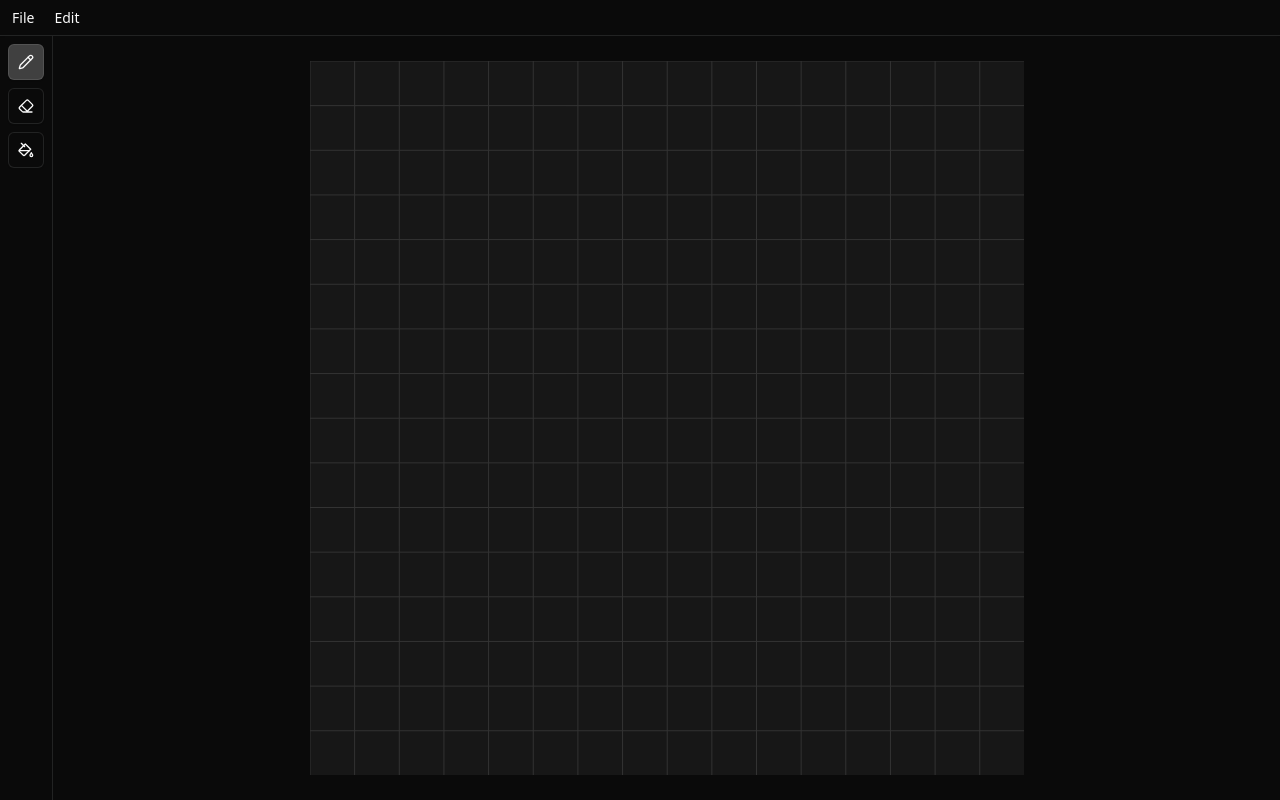
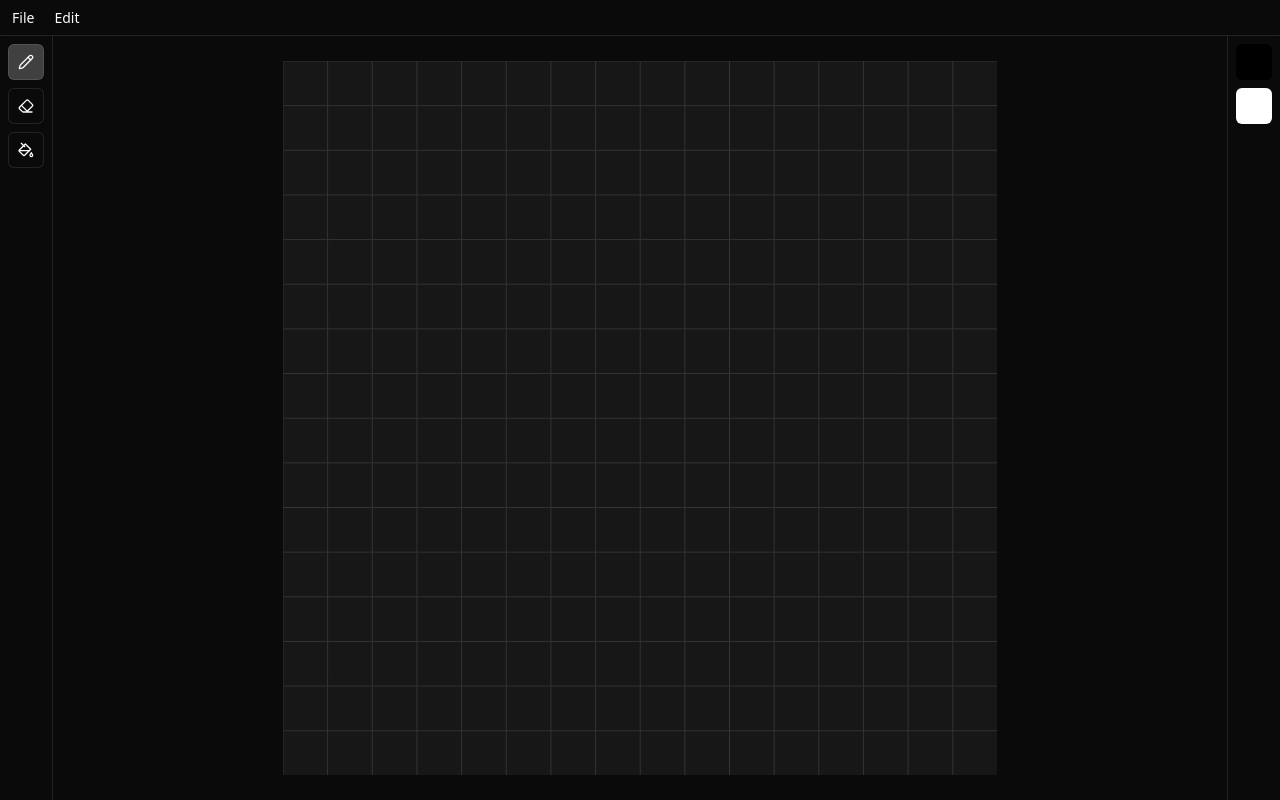
Before and after one commit to dannybarrett/spritely, a React (Vite) app: page / in a window 1280 px wide. Both pictures are taken after a click on the button "Create Sprite". Built offline with nearby package versions, Linux system fonts and the light colour scheme.

Commit message:
Added colors and fixed context menu

```diff
--- /dev/null
+++ b/src/components/editor/Colors.tsx
@@ -0,0 +1,46 @@
+import { BrushState, useBrushStore } from "@/stores/brushStore";
+import { SpriteState, useSpriteStore } from "@/stores/spriteStore";
+import NoSpriteError from "../NoSpriteError";
+import { Button } from "../ui/button";
+
+export default function Colors() {
+  const sprite = useSpriteStore((state: SpriteState) => state.sprite);
+  const color = useBrushStore((state: BrushState) => state.color);
+  const altColor = useBrushStore((state: BrushState) => state.altColor);
+  const setColor = useBrushStore((state: BrushState) => state.setColor);
+  const setAltColor = useBrushStore((state: BrushState) => state.setAltColor);
+
+  if (!sprite) return <NoSpriteError />;
+
+  const colors = sprite.colors;
+
+  return (
+    <section className="flex flex-col gap-2 p-2 border-l">
+      {colors.map((col, index) => (
+        <Button
+          key={index}
+          variant="outline"
+          size="icon"
+          onMouseDown={(event) => {
+            if (event.buttons === 1) {
+              setColor(col);
+            } else if (event.buttons === 2) {
+              setAltColor(col);
+            }
+          }}
+          style={{
+            backgroundColor: `rgba(${col[0]}, ${col[1]}, ${col[2]}, ${col[3]})`,
+          }}
+          className="relative border-none"
+        >
+          {col === color && (
+            <div className="absolute top-0 left-0 bg-neutral-500 border-neutral-600 border-l-0 border-t-0 text-black rounded-tl-md w-3 h-3"></div>
+          )}
+          {col === altColor && (
+            <div className="absolute top-0 right-0 bg-neutral-500 border-neutral-600 border-r-0 border-t-0 text-black rounded-tr-md w-3 h-3"></div>
+          )}
+        </Button>
+      ))}
+    </section>
+  );
+}
--- a/src/components/editor/Editor.tsx
+++ b/src/components/editor/Editor.tsx
@@ -11,6 +11,7 @@ import {
 } from "@/lib/utils";
 import Brushes from "./Brushes";
 import { Brush, BrushState, useBrushStore } from "@/stores/brushStore";
+import Colors from "./Colors";
 
 export default function Editor() {
   const [scale, setScale] = useState(1);
@@ -25,6 +26,8 @@ export default function Editor() {
     (state: SpriteState) => state.currentLayer,
   );
   const brush = useBrushStore((state: BrushState) => state.brush);
+  const color = useBrushStore((state: BrushState) => state.color);
+  const altColor = useBrushStore((state: BrushState) => state.altColor);
 
   if (!sprite) return <NoSpriteError />;
 
@@ -141,6 +144,7 @@ export default function Editor() {
 
     const newSprite = copySprite(sprite);
     const pixels = newSprite.frames[currentFrame].layers[currentLayer].pixels;
+    let newColor = event.buttons === 1 ? color : altColor;
 
     if (brush === Brush.FILL) {
       const oldColor = getColorAtIndex(pixels, index);
@@ -151,13 +155,11 @@ export default function Editor() {
         sprite.width,
         sprite.height,
         oldColor,
-        new Uint8ClampedArray([0, 0, 0, 255]),
+        newColor,
       );
     } else {
-      const newColor =
-        brush === Brush.ERASER
-          ? new Uint8ClampedArray([0, 0, 0, 0])
-          : new Uint8ClampedArray([0, 0, 0, 255]);
+      newColor =
+        brush === Brush.ERASER ? new Uint8ClampedArray([0, 0, 0, 0]) : newColor;
       setPixel(pixels, index, newColor);
     }
     setSprite(newSprite);
@@ -179,10 +181,9 @@ export default function Editor() {
 
     const { x: endX, y: endY } = coordinates;
     const { x: startX, y: startY } = lastMousePosition.current || coordinates;
-    const newColor =
-      brush === Brush.ERASER
-        ? new Uint8ClampedArray([0, 0, 0, 0])
-        : new Uint8ClampedArray([0, 0, 0, 255]);
+    let newColor = event.buttons === 1 ? color : altColor;
+    newColor =
+      brush === Brush.ERASER ? new Uint8ClampedArray([0, 0, 0, 0]) : newColor;
     drawLine(startX, startY, endX, endY, newColor);
     lastMousePosition.current = coordinates;
   }
@@ -241,7 +242,7 @@ export default function Editor() {
   }
 
   return (
-    <div className="grid grid-cols-[auto_1fr] w-full h-full">
+    <div className="grid grid-cols-[auto_1fr_auto] w-full h-full">
       <Brushes />
       <main>
         <canvas
@@ -252,6 +253,7 @@ export default function Editor() {
           onMouseMove={handleMouseMove}
         />
       </main>
+      <Colors />
     </div>
   );
 }
--- a/src/main.tsx
+++ b/src/main.tsx
@@ -4,6 +4,8 @@ import App from "./App";
 
 ReactDOM.createRoot(document.getElementById("root") as HTMLElement).render(
   <React.StrictMode>
-    <App />
+    <div onContextMenu={(event) => event.preventDefault()}>
+      <App />
+    </div>
   </React.StrictMode>,
 );
--- a/src/stores/brushStore.ts
+++ b/src/stores/brushStore.ts
@@ -3,6 +3,10 @@ import { create } from "zustand";
 export interface BrushState {
   brush: string;
   setBrush: (brush: string) => void;
+  color: Uint8ClampedArray;
+  setColor: (color: Uint8ClampedArray) => void;
+  altColor: Uint8ClampedArray;
+  setAltColor: (color: Uint8ClampedArray) => void;
 }
 
 export enum Brush {
@@ -14,4 +18,8 @@ export enum Brush {
 export const useBrushStore = create<BrushState>((set) => ({
   brush: Brush.PENCIL,
   setBrush: (brush) => set({ brush }),
+  color: new Uint8ClampedArray([0, 0, 0, 255]),
+  setColor: (color) => set({ color }),
+  altColor: new Uint8ClampedArray([255, 255, 255, 255]),
+  setAltColor: (color) => set({ altColor: color }),
 }));
```
